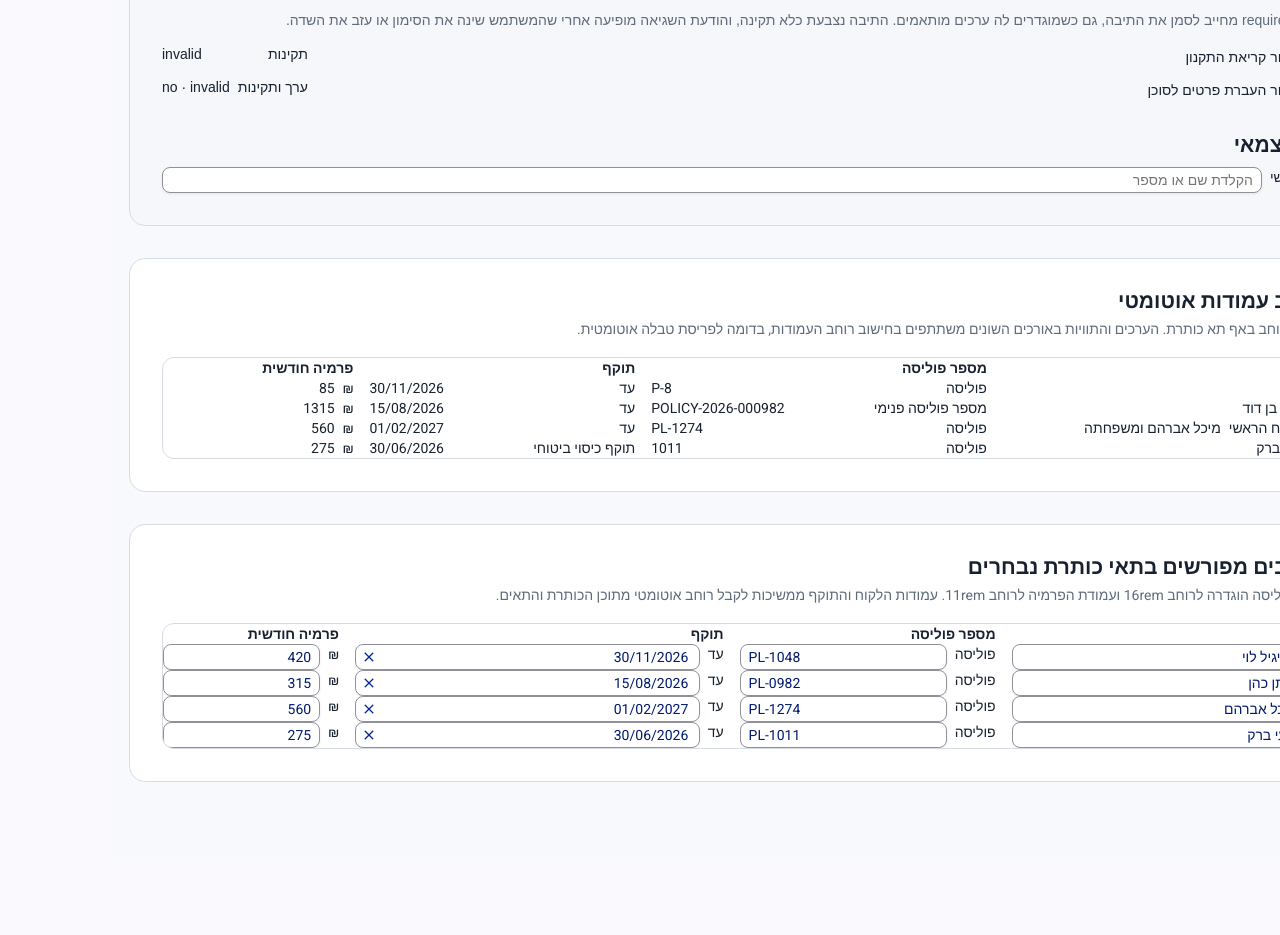
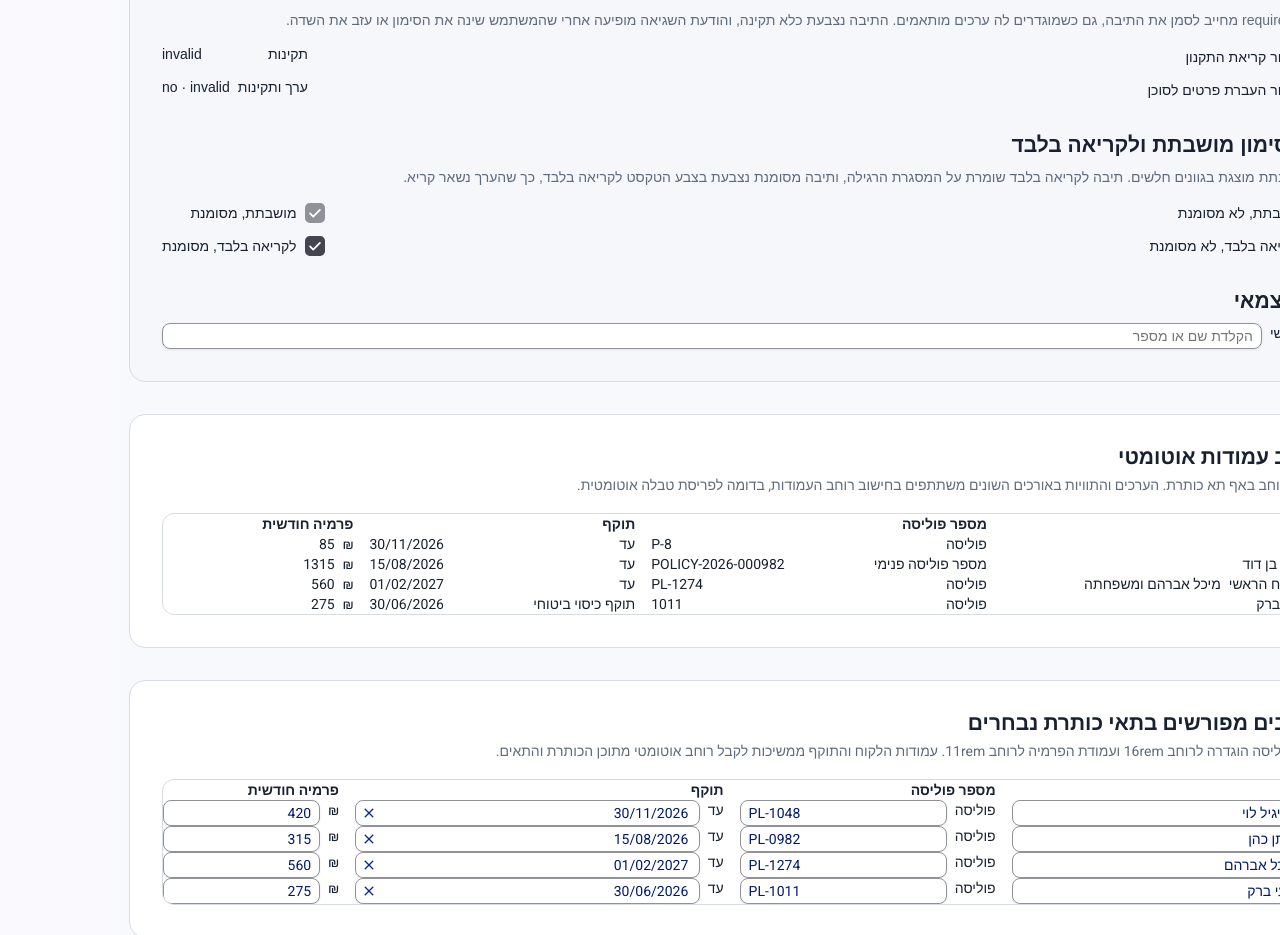
Before and after one commit to Far-Art/features-testing, an Angular app: page /forms in a window 1280 px wide. Shown: the part 1440-2375 px from the top of the page. Before the commit the page ends 2302 px from the top, so only its background shows below. Built offline with nearby package versions, Linux system fonts and the light colour scheme.

Commit message:
improve styles

```diff
--- a/src/app/pages/form-layout-demo/form-layout-demo.html
+++ b/src/app/pages/form-layout-demo/form-layout-demo.html
@@ -410,6 +410,40 @@
     </div>
 
     <div class="form-layout-demo__example">
+        <h2>תיבת סימון מושבתת ולקריאה בלבד</h2>
+        <p class="form-layout-demo__hint">
+            תיבה מושבתת מוצגת בגוונים חלשים. תיבה לקריאה בלבד שומרת על המסגרת הרגילה, ותיבה מסומנת
+            נצבעת בצבע הטקסט לקריאה בלבד, כך שהערך נשאר קריא.
+        </p>
+
+        <ims-form-field-grid columns="2">
+            <ims-form-field-row>
+                <ims-form-field column="1">
+                    <label>מושבתת, לא מסומנת</label>
+                    <ims-checkbox disabled/>
+                </ims-form-field>
+
+                <ims-form-field column="2">
+                    <label>מושבתת, מסומנת</label>
+                    <ims-checkbox checked disabled/>
+                </ims-form-field>
+            </ims-form-field-row>
+
+            <ims-form-field-row>
+                <ims-form-field column="1">
+                    <label>לקריאה בלבד, לא מסומנת</label>
+                    <ims-checkbox [ims-readonly]="true"/>
+                </ims-form-field>
+
+                <ims-form-field column="2">
+                    <label>לקריאה בלבד, מסומנת</label>
+                    <ims-checkbox checked [ims-readonly]="true"/>
+                </ims-form-field>
+            </ims-form-field-row>
+        </ims-form-field-grid>
+    </div>
+
+    <div class="form-layout-demo__example">
         <h2>שדה עצמאי</h2>
         <ims-form-field>
             <label imsFormFieldLabel>חיפוש חופשי</label>
--- a/src/app/pages/form-layout-demo/form-layout-demo.ts
+++ b/src/app/pages/form-layout-demo/form-layout-demo.ts
@@ -21,6 +21,7 @@ import {
 } from '../../components/ims-grid';
 import {ImsOption, ImsSelect} from '../../components/ims-select';
 import {ImsInputDirective} from '../../ims-input.directive';
+import {ReadonlyDirective} from '../../shared/readonly.directive';
 
 interface FormGridDemoRow {
     readonly id: number;
@@ -54,7 +55,8 @@ function utcDate(value: string): Date {
         ImsFormFieldGrid,
         ImsInputDirective,
         ImsOption,
-        ImsSelect
+        ImsSelect,
+        ReadonlyDirective
     ],
     templateUrl: './form-layout-demo.html',
     changeDetection: ChangeDetectionStrategy.Eager,
--- a/src/styles/ims-checkbox.scss
+++ b/src/styles/ims-checkbox.scss
@@ -172,11 +172,17 @@
 }
 
 // Readable disabled treatment, see component-styling-guide.md. The input is
-// disabled whenever the host sits in an ims-readonly scope.
+// disabled whenever the host sits in an ims-readonly scope. Unlike a disabled
+// box it keeps the regular border, so an unchecked box stays visible, and a
+// checked box fills with the readonly text color in place of the accent.
 .ims-checkbox-host.ims-readonly .ims-checkbox__native:disabled + .ims-checkbox__track {
-    border-color: var(--ims-color-border-subtle);
+    border-color: var(--ims-color-border);
     background: var(--ims-color-surface-input-readonly);
-    color: var(--ims-color-on-surface-readonly);
+}
+
+.ims-checkbox-host.ims-readonly .ims-checkbox__native:disabled:is(:checked, :indeterminate) + .ims-checkbox__track {
+    border-color: var(--ims-color-on-surface-readonly);
+    background: var(--ims-color-on-surface-readonly);
 }
 
 // `ng-invalid` lands on the host, not on the native input. Kept after the hover
```
Also changed, not shown: src/app/components/ims-checkbox/README.md.
